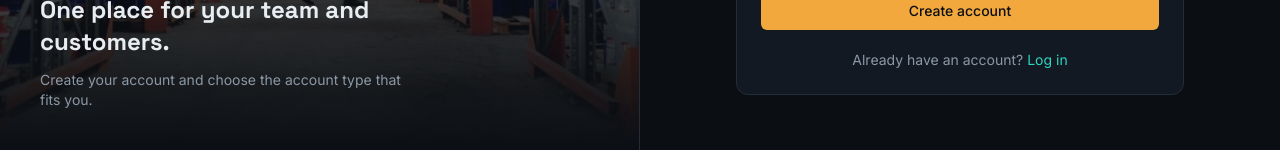
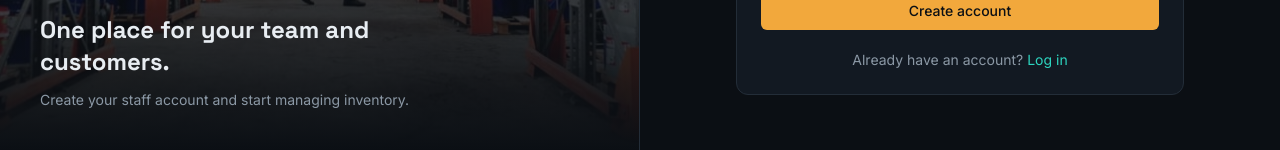
Before and after one commit to alexkeithvasquez/WalangBrownout-Appliances, a React (Vite) app: page /signup in a window 1280 px wide. Shown: the part 658-808 px from the top of the page. Built offline with nearby package versions, Linux system fonts and the light colour scheme; no server answers.

Commit message:
fix: align signup copy with staff-only accounts

```diff
--- a/src/components/Signup.jsx
+++ b/src/components/Signup.jsx
@@ -180,7 +180,7 @@ export default function Signup() {
           </h2>
 
           <p className="mt-3 max-w-sm text-sm text-muted">
-            Create your account and choose the account type that fits you.
+        Create your staff account and start managing inventory.
           </p>
         </div>
       </div>
```
